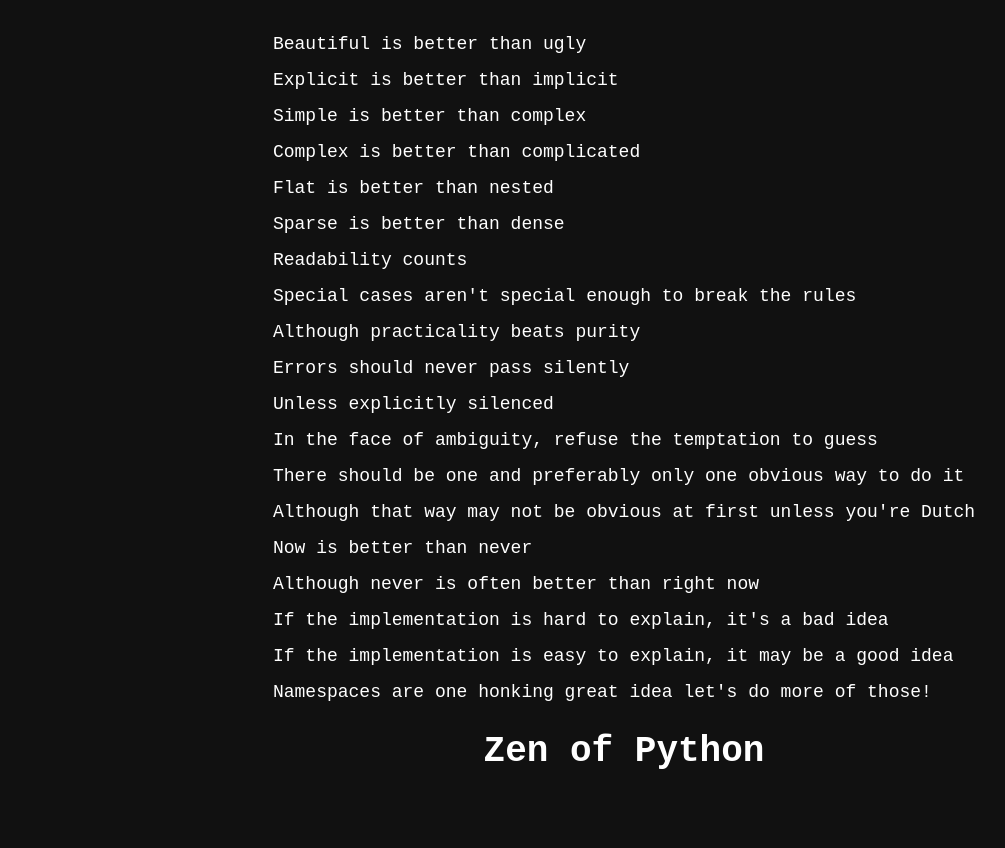
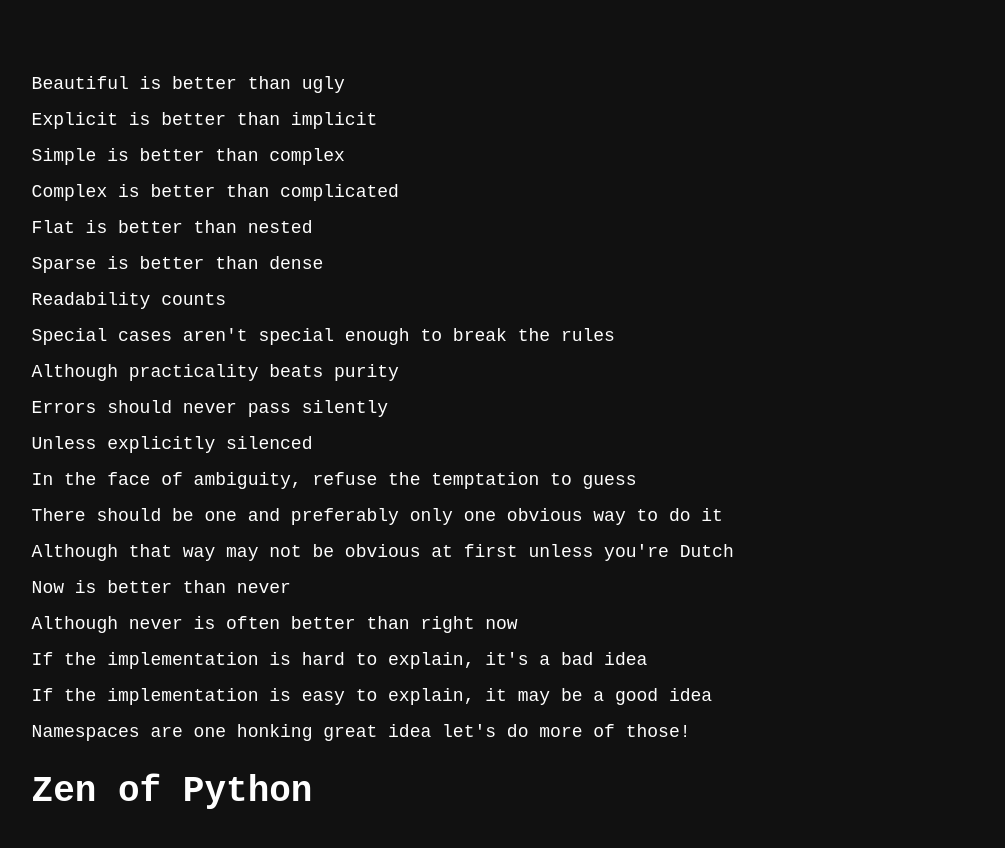
Before and after one commit to insign/zen-of-python, a plain HTML site: page index.html in a window 1280 px wide. Shown: the whole page, without its empty margins (16-1021 px from the left). Before the commit the page ends 820 px from the top, so only its background shows below. Drawn offline with Linux system fonts and the light colour scheme.

Commit message:
even more :|

```diff
--- a/index.html
+++ b/index.html
@@ -7,9 +7,7 @@
         body {
             background: #111;
             color: #fff;
-            display: flex;
-            flex-direction: column;
-            align-items: center;
+            padding: 2ch;
             font-size: 18px;
             line-height: 2em;
         }
```
Also changed, not shown: dist/index.html (+1 -1 lines).
